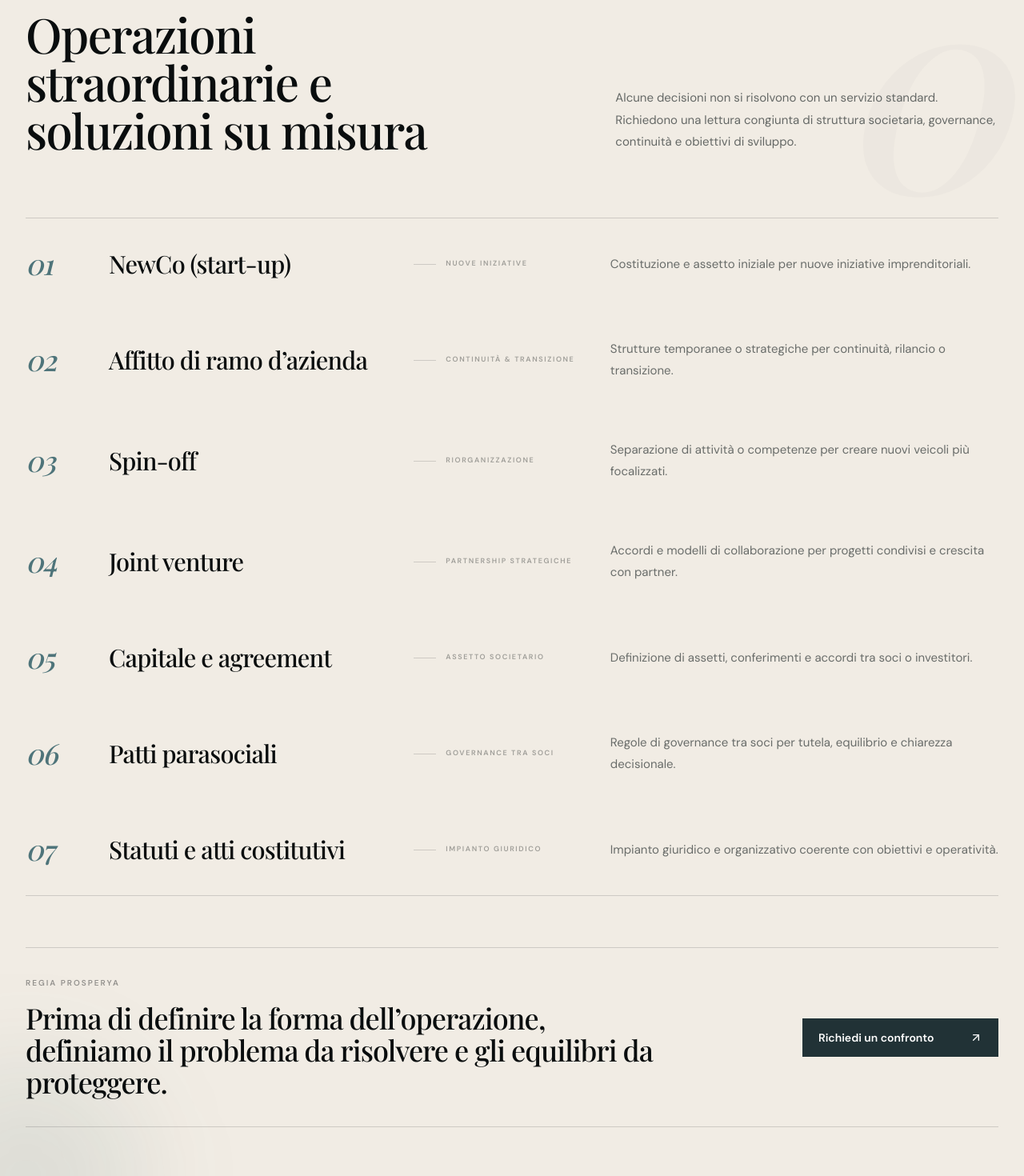
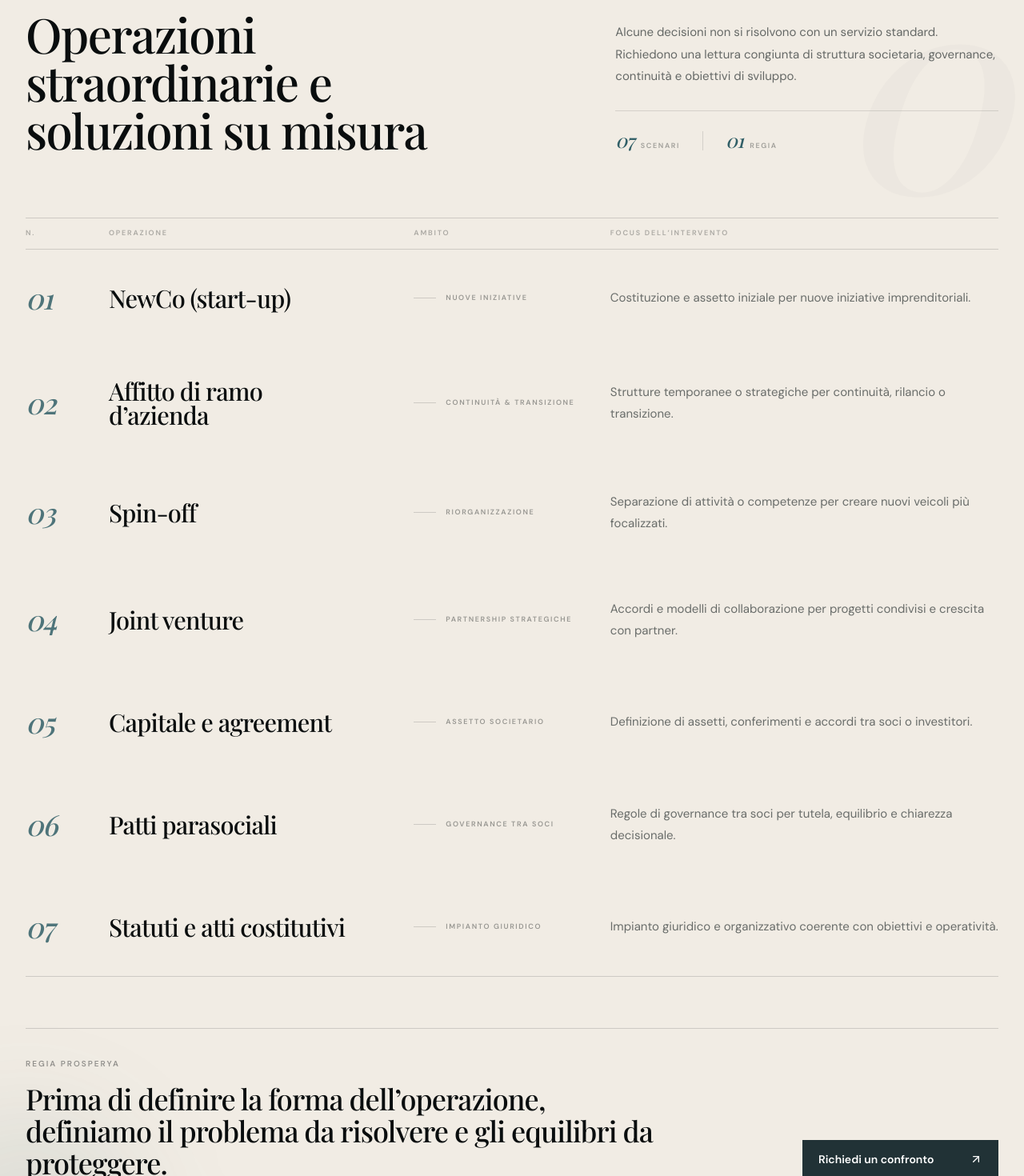
Before and after one commit to gaetanomeli95-lab/Prosperya-site, a Next.js app: page / in a window 1280 px wide. Shown: the part 7420-8890 px from the top of the page at 80% size. Built offline with nearby package versions, Linux system fonts and the light colour scheme; a web font is replaced by a local one.

Commit message:
polish corporate extraordinary section

```diff
--- a/src/components/SectionOperations.tsx
+++ b/src/components/SectionOperations.tsx
@@ -71,26 +71,45 @@ export function SectionOperations() {
               <p className="max-w-xl text-sm leading-[1.85] text-anthracite/70 lg:text-[15px]">
                 Alcune decisioni non si risolvono con un servizio standard. Richiedono una lettura congiunta di struttura societaria, governance, continuità e obiettivi di sviluppo.
               </p>
+              <div className="mt-7 flex items-center gap-7 border-t border-night/12 pt-5">
+                <div>
+                  <span className="editorial-index text-2xl text-mediterranean">07</span>
+                  <span className="ml-2 text-[9px] font-semibold uppercase tracking-[.18em] text-night/35">scenari</span>
+                </div>
+                <span className="h-6 w-px bg-night/12" />
+                <div>
+                  <span className="editorial-index text-2xl text-mediterranean">01</span>
+                  <span className="ml-2 text-[9px] font-semibold uppercase tracking-[.18em] text-night/35">regia</span>
+                </div>
+              </div>
             </FadeIn>
           </div>
         </div>
 
-        <div className="mt-14 border-y border-night/15 lg:mt-20">
+        <div className="mt-14 lg:mt-20">
+          <div className="hidden grid-cols-[72px_minmax(220px,.9fr)_minmax(160px,.55fr)_minmax(0,1.25fr)] gap-8 border-y border-night/15 py-3 lg:grid">
+            <span className="text-[9px] font-semibold uppercase tracking-[.2em] text-night/30">N.</span>
+            <span className="text-[9px] font-semibold uppercase tracking-[.2em] text-night/30">Operazione</span>
+            <span className="text-[9px] font-semibold uppercase tracking-[.2em] text-night/30">Ambito</span>
+            <span className="text-[9px] font-semibold uppercase tracking-[.2em] text-night/30">Focus dell’intervento</span>
+          </div>
+
+          <div className="border-y border-night/15 lg:border-t-0">
             {operationItems.map((item, i) => (
               <FadeIn key={item.title} delay={i * 0.035}>
-              <article className="grid gap-5 border-b border-night/12 py-7 last:border-b-0 sm:py-8 lg:grid-cols-[72px_minmax(220px,.9fr)_minmax(160px,.55fr)_minmax(0,1.25fr)] lg:items-center lg:gap-8 lg:py-9">
+                <article className="group relative grid gap-5 border-b border-night/12 py-7 last:border-b-0 sm:py-8 lg:grid-cols-[72px_minmax(220px,.9fr)_minmax(160px,.55fr)_minmax(0,1.25fr)] lg:items-center lg:gap-8 lg:py-10">
                   <div className="flex items-center justify-between lg:block">
                     <span className="editorial-index text-3xl text-mediterranean/85 lg:text-4xl">{item.n}</span>
                     <span className="text-[9px] font-semibold uppercase tracking-[.18em] text-night/35 lg:hidden">{item.tag}</span>
                   </div>
 
-                <h3 className="text-[clamp(1.8rem,2.4vw,2.65rem)] font-heading leading-[.98] text-night">
+                  <h3 className="max-w-[17ch] text-[clamp(1.8rem,2.4vw,2.65rem)] font-heading leading-[.98] text-night">
                     {item.title}
                   </h3>
 
                   <div className="hidden items-center gap-3 lg:flex">
                     <span className="h-px w-7 bg-night/15" />
-                  <span className="text-[9px] font-semibold uppercase tracking-[.18em] text-night/35">{item.tag}</span>
+                    <span className="text-[9px] font-semibold uppercase tracking-[.18em] text-night/38">{item.tag}</span>
                   </div>
 
                   <p className="max-w-2xl text-sm leading-[1.8] text-anthracite/68 lg:text-[15px]">
@@ -100,10 +119,11 @@ export function SectionOperations() {
               </FadeIn>
             ))}
           </div>
+        </div>
 
         <FadeIn delay={0.18}>
-          <div className="mt-12 border-y border-night/15 py-8 sm:mt-14 sm:py-9 lg:mt-16">
-            <div className="grid gap-7 lg:grid-cols-12 lg:items-center lg:gap-12">
+          <div className="mt-12 border-t border-night/15 pt-8 sm:mt-14 sm:pt-9 lg:mt-16">
+            <div className="grid gap-7 lg:grid-cols-12 lg:items-end lg:gap-12">
               <div className="lg:col-span-8">
                 <p className="text-[10px] font-semibold uppercase tracking-[.2em] text-night/40">Regia Prosperya</p>
                 <h3 className="mt-4 max-w-4xl text-2xl font-heading leading-[1.08] text-night sm:text-3xl lg:text-4xl">
```
Lines whose indentation alone changed are shown as unchanged.
